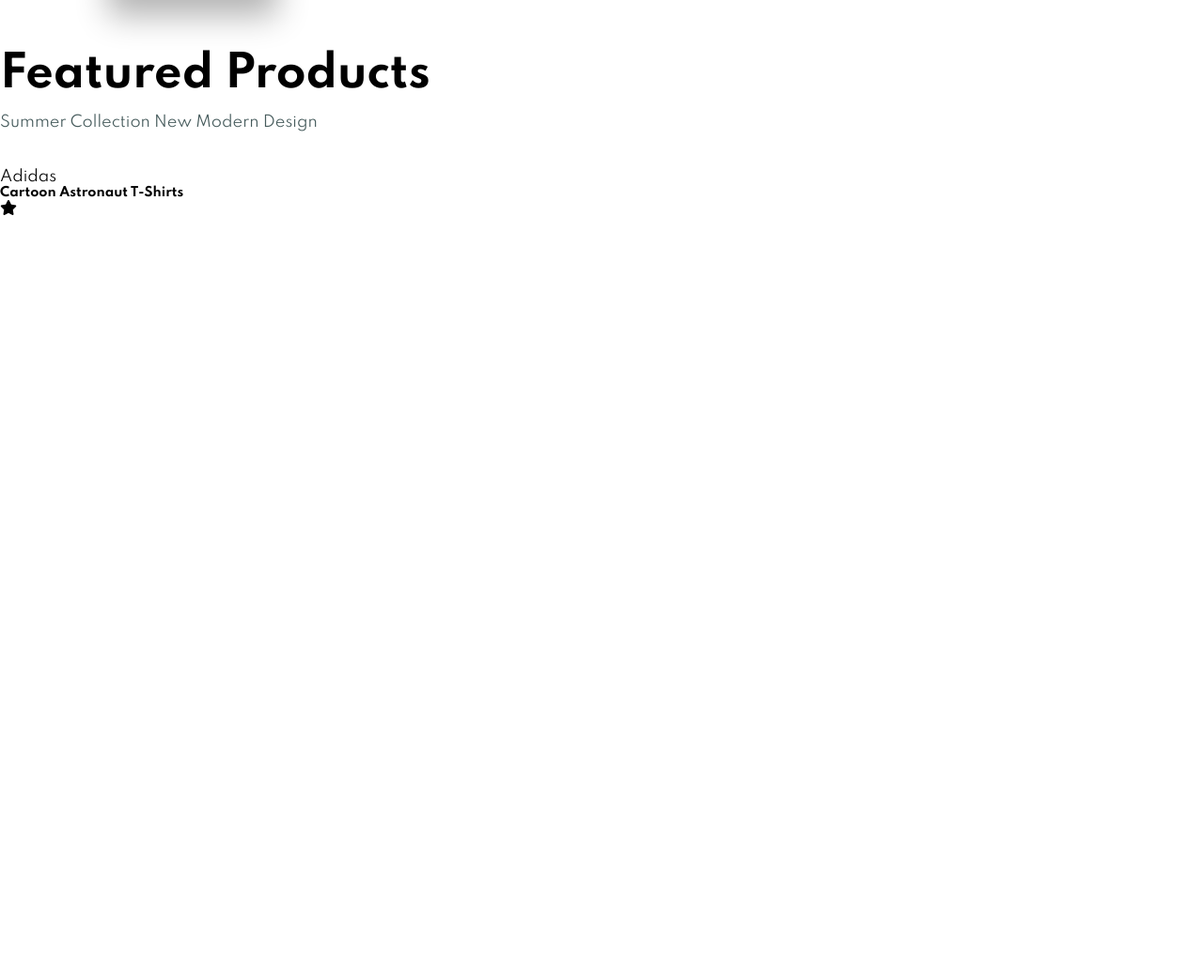
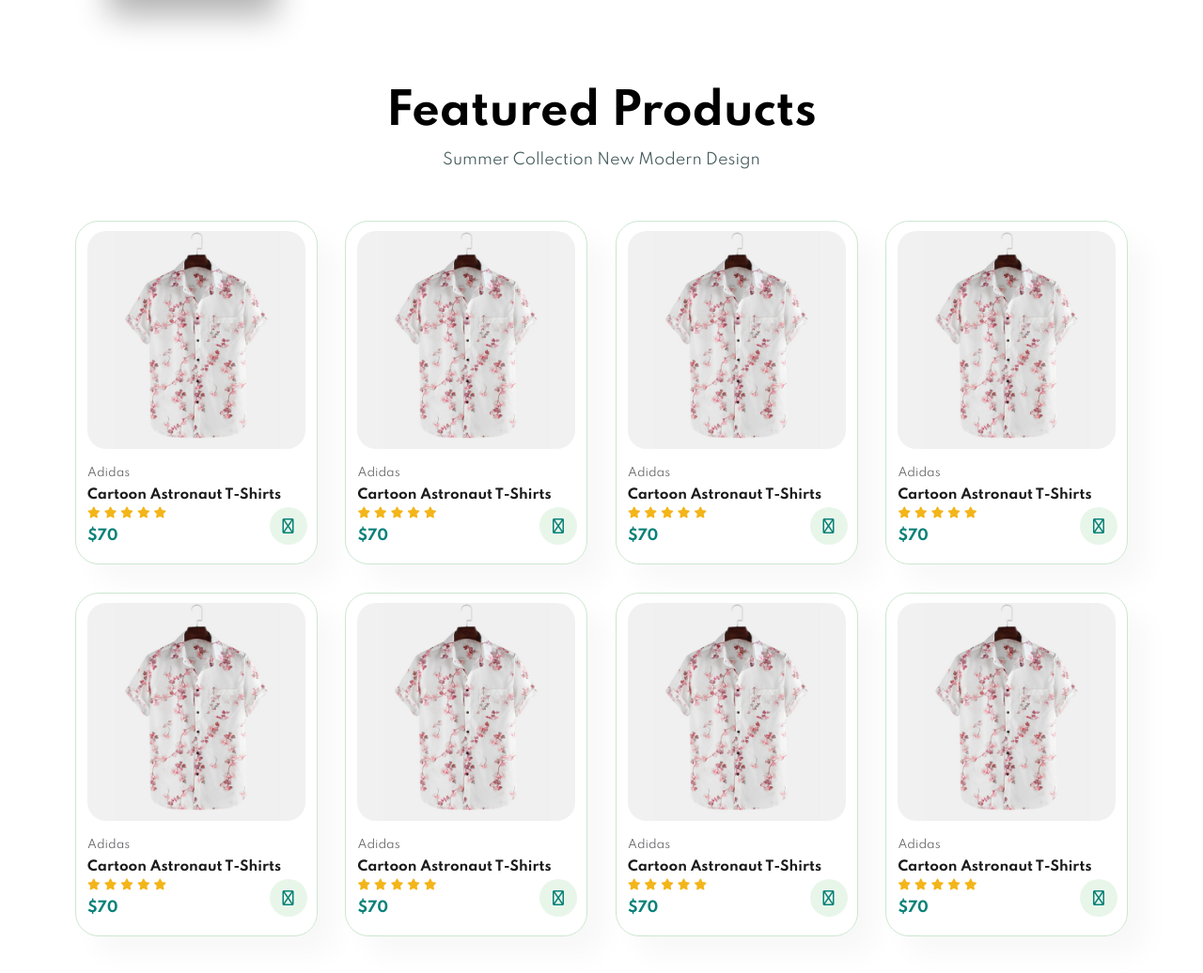
Before and after one commit to YakubuAmidu/EverydayEssential, a website: page index.html in a window 1280 px wide. Shown: the part 1285-2321 px from the top of the page at 94% size. Before the commit the page ends 1517 px from the top, so only its background shows below. Drawn offline with Linux system fonts and the light colour scheme.

Commit message:
Initial commit

```diff
--- a/index.html
+++ b/index.html
@@ -66,19 +66,144 @@
       </div>
     </section>
 
-    <section class="product1" class="section-p1">
+    <section id="product1" class="section-p1">
       <h2>Featured Products</h2>
       <p>Summer Collection New Modern Design</p>
       <div class="pro-container">
         <div class="pro">
-          <img src="img/products/f1.jpg" alt="" />
+          <img src="img/products/f4.jpg" alt="" />
           <div class="desc">
             <span>Adidas</span>
             <h5>Cartoon Astronaut T-Shirts</h5>
             <div class="star">
               <i class="fa fa-star"></i>
+              <i class="fa fa-star"></i>
+              <i class="fa fa-star"></i>
+              <i class="fa fa-star"></i>
+              <i class="fa fa-star"></i>
             </div>
+            <h4>$70</h4>
           </div>
+          <a href="#"><i class="fas fa-shopping-cart cart"></i></a>
+        </div>
+
+        <div class="pro">
+          <img src="img/products/f4.jpg" alt="" />
+          <div class="desc">
+            <span>Adidas</span>
+            <h5>Cartoon Astronaut T-Shirts</h5>
+            <div class="star">
+              <i class="fa fa-star"></i>
+              <i class="fa fa-star"></i>
+              <i class="fa fa-star"></i>
+              <i class="fa fa-star"></i>
+              <i class="fa fa-star"></i>
+            </div>
+            <h4>$70</h4>
+          </div>
+          <a href="#"><i class="fas fa-shopping-cart cart"></i></a>
+        </div>
+
+        <div class="pro">
+          <img src="img/products/f4.jpg" alt="" />
+          <div class="desc">
+            <span>Adidas</span>
+            <h5>Cartoon Astronaut T-Shirts</h5>
+            <div class="star">
+              <i class="fa fa-star"></i>
+              <i class="fa fa-star"></i>
+              <i class="fa fa-star"></i>
+              <i class="fa fa-star"></i>
+              <i class="fa fa-star"></i>
+            </div>
+            <h4>$70</h4>
+          </div>
+          <a href="#"><i class="fas fa-shopping-cart cart"></i></a>
+        </div>
+
+        <div class="pro">
+          <img src="img/products/f4.jpg" alt="" />
+          <div class="desc">
+            <span>Adidas</span>
+            <h5>Cartoon Astronaut T-Shirts</h5>
+            <div class="star">
+              <i class="fa fa-star"></i>
+              <i class="fa fa-star"></i>
+              <i class="fa fa-star"></i>
+              <i class="fa fa-star"></i>
+              <i class="fa fa-star"></i>
+            </div>
+            <h4>$70</h4>
+          </div>
+          <a href="#"><i class="fas fa-shopping-cart cart"></i></a>
+        </div>
+
+        <div class="pro">
+          <img src="img/products/f4.jpg" alt="" />
+          <div class="desc">
+            <span>Adidas</span>
+            <h5>Cartoon Astronaut T-Shirts</h5>
+            <div class="star">
+              <i class="fa fa-star"></i>
+              <i class="fa fa-star"></i>
+              <i class="fa fa-star"></i>
+              <i class="fa fa-star"></i>
+              <i class="fa fa-star"></i>
+            </div>
+            <h4>$70</h4>
+          </div>
+          <a href="#"><i class="fas fa-shopping-cart cart"></i></a>
+        </div>
+
+        <div class="pro">
+          <img src="img/products/f4.jpg" alt="" />
+          <div class="desc">
+            <span>Adidas</span>
+            <h5>Cartoon Astronaut T-Shirts</h5>
+            <div class="star">
+              <i class="fa fa-star"></i>
+              <i class="fa fa-star"></i>
+              <i class="fa fa-star"></i>
+              <i class="fa fa-star"></i>
+              <i class="fa fa-star"></i>
+            </div>
+            <h4>$70</h4>
+          </div>
+          <a href="#"><i class="fas fa-shopping-cart cart"></i></a>
+        </div>
+
+        <div class="pro">
+          <img src="img/products/f4.jpg" alt="" />
+          <div class="desc">
+            <span>Adidas</span>
+            <h5>Cartoon Astronaut T-Shirts</h5>
+            <div class="star">
+              <i class="fa fa-star"></i>
+              <i class="fa fa-star"></i>
+              <i class="fa fa-star"></i>
+              <i class="fa fa-star"></i>
+              <i class="fa fa-star"></i>
+            </div>
+            <h4>$70</h4>
+          </div>
+          <a href="#"><i class="fas fa-shopping-cart cart"></i></a>
+        </div>
+
+        <div class="pro">
+          <img src="img/products/f4.jpg" alt="" />
+          <div class="desc">
+            <span>Adidas</span>
+            <h5>Cartoon Astronaut T-Shirts</h5>
+            <div class="star">
+              <i class="fa fa-star"></i>
+              <i class="fa fa-star"></i>
+              <i class="fa fa-star"></i>
+              <i class="fa fa-star"></i>
+              <i class="fa fa-star"></i>
+            </div>
+            <h4>$70</h4>
+          </div>
+          <a href="#"><i class="fas fa-shopping-cart cart"></i></a>
         </div>
       </div>
     </section>
--- a/style.css
+++ b/style.css
@@ -189,3 +189,77 @@ body {
   background-color: #d4b37f;
   color: #fff;
 }
+
+#product1 {
+  text-align: center;
+}
+
+#product1 .pro-container {
+  display: flex;
+  justify-content: space-between;
+  padding-top: 20px;
+  flex-wrap: wrap;
+}
+
+#product1 .pro {
+  width: 23%;
+  min-width: 250px;
+  padding: 10px 12px;
+  border: 1px solid #cce7d0;
+  border-radius: 25px;
+  cursor: pointer;
+  box-shadow: 20px 20px 30px rgba(0, 0, 0, 0.03);
+  margin: 15px 0;
+  transition: all 0.3s ease;
+  position: relative;
+}
+
+#product1 .pro:hover {
+  box-shadow: 20px 20px 30px rgba(0, 0, 0, 0.08);
+}
+
+#product1 .pro img {
+  width: 100%;
+  border-radius: 20px;
+}
+
+#product1 .pro .desc {
+  text-align: start;
+  padding: 10px 0px;
+}
+
+#product1 .pro .desc span {
+  color: #606063;
+  font-size: 12px;
+}
+
+#product1 .pro .desc h5 {
+  padding-top: 7px;
+  color: #1a1a1a;
+  font-size: 14px;
+}
+
+#product1 .pro .desc i {
+  font-size: 12px;
+  color: rgb(243, 181, 25);
+}
+
+#product1 .pro .desc h4 {
+  padding-top: 7px;
+  font-size: 15px;
+  font-weight: 700;
+  color: #088178;
+}
+
+#product1 .pro .cart {
+  width: 40px;
+  height: 40px;
+  line-height: 40px;
+  border-radius: 50px;
+  background-color: #e8f6ea;
+  font-weight: 500;
+  color: #088178;
+  position: absolute;
+  bottom: 20px;
+  right: 10px;
+}
```
Also changed, not shown: img/products/f1.jpg (added), img/products/f2.jpg (added), img/products/f3.jpg (added), img/products/f4.jpg (added), img/products/f5.jpg (added), img/products/f6.jpg (added), img/products/f7.jpg (added), img/products/f8.jpg (added), img/products/n1.jpg (added), img/products/n2.jpg (added), img/products/n3.jpg (added), img/products/n4.jpg (added), img/products/n5.jpg (added), img/products/n6.jpg (added), 2 more files.
